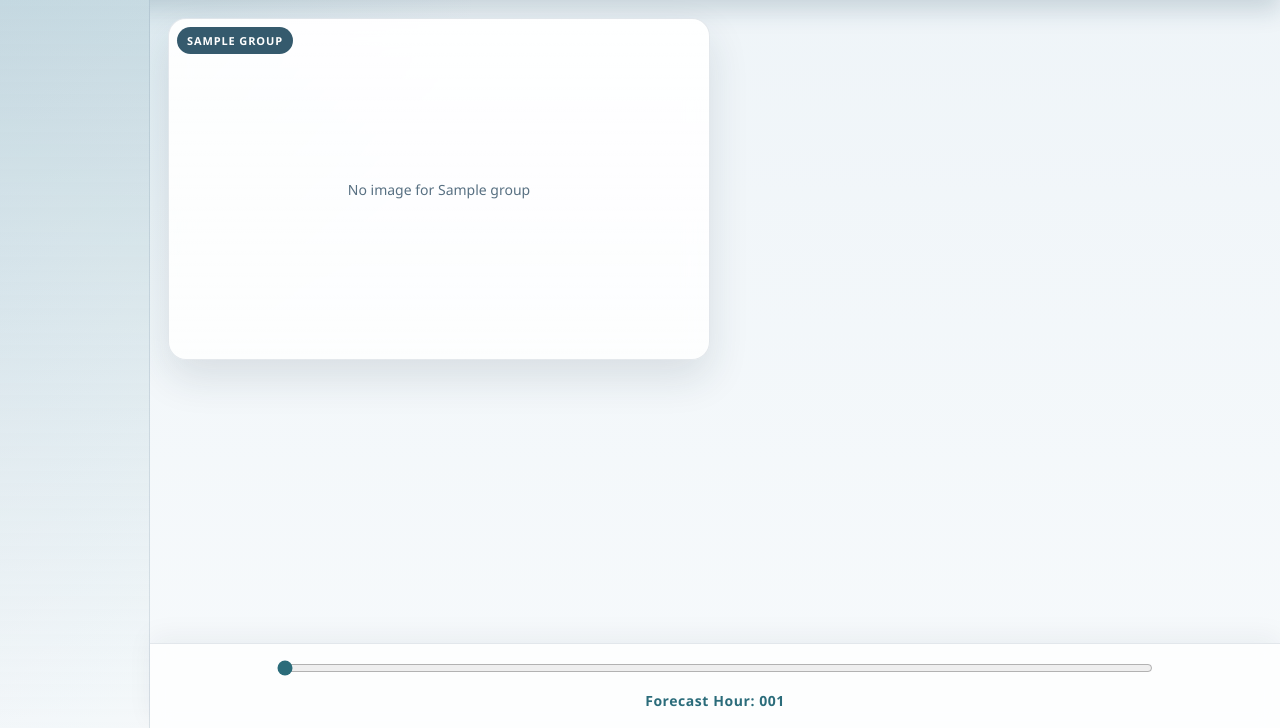
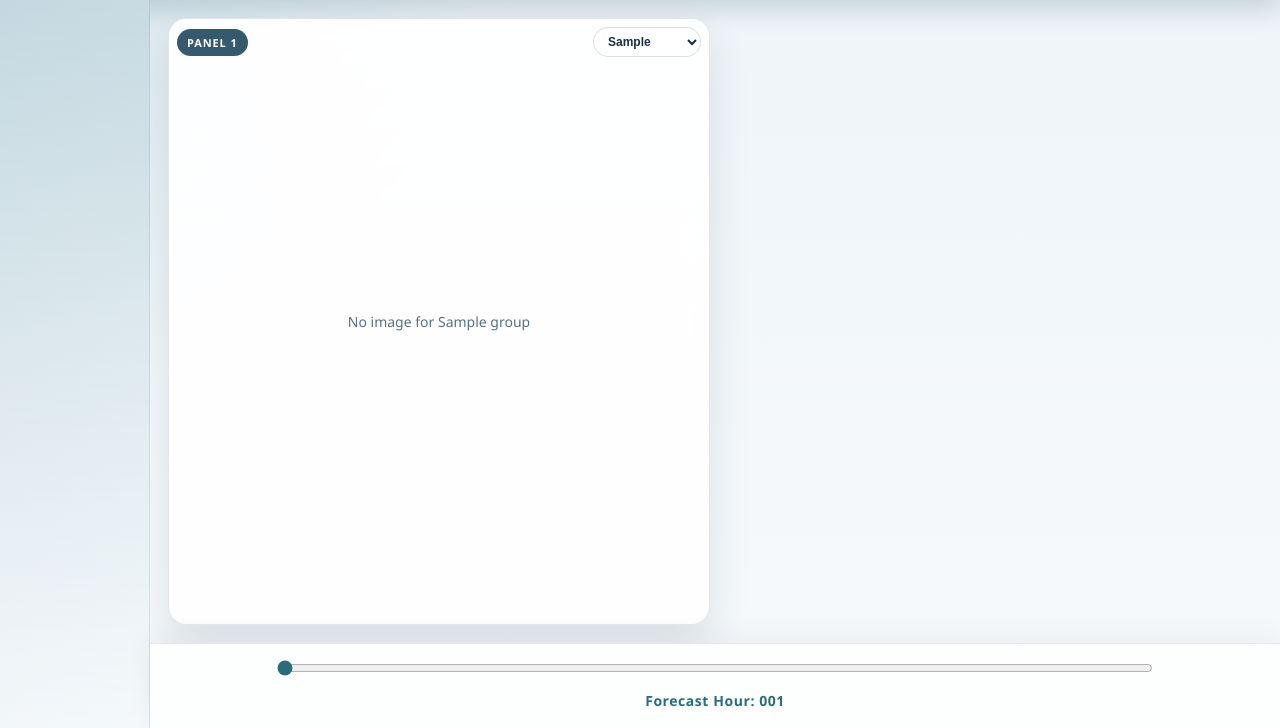
Before and after one commit to Jackweather/adkwx1, a Flask app: template templates/index.html in a window 1280 px wide. Shown: the part 72-800 px from the top of the page. Run offline with Flask 2, Linux system fonts and the light colour scheme; the template is opened without the code that fills it: most values are stand-ins (such as "Sample title", 1, 10 or a date in 2020).

Commit message:
Update index.html

```diff
--- a/templates/index.html
+++ b/templates/index.html
@@ -78,8 +78,7 @@
         .slide.active {
             display: grid;
             grid-template-columns: 1fr 1fr;
-            /* slightly smaller rows so panels are a bit reduced */
-            grid-template-rows: minmax(320px, 1fr) minmax(320px, 1fr);
+            grid-auto-rows: minmax(320px, 1fr);
             gap: 10px;
             align-items: stretch;
         }
@@ -97,11 +96,18 @@
             overflow: hidden;
             min-height: 320px; /* reduced size */
         }
-        .panel-label {
+        .panel-header {
             position: absolute;
             top: 8px;
             left: 8px;
-            z-index: 1;
+            right: 8px;
+            z-index: 2;
+            display: flex;
+            align-items: center;
+            justify-content: space-between;
+            gap: 10px;
+        }
+        .panel-label {
             padding: 6px 10px;
             border-radius: 999px;
             background: var(--label-bg);
@@ -111,12 +117,26 @@
             letter-spacing: 0.08em;
             text-transform: uppercase;
         }
+        .panel-select {
+            min-width: 108px;
+            border: 1px solid rgba(15, 59, 82, 0.16);
+            border-radius: 999px;
+            padding: 6px 10px;
+            background: rgba(255, 255, 255, 0.94);
+            color: var(--text);
+            font-size: 12px;
+            font-weight: 600;
+        }
         /* let PNGs fill the panel as much as possible while preserving aspect */
         .panel img {
             width: 100%;
             height: 100%;
             object-fit: contain;
             display: block;
+        }
+        .panel img.is-hidden,
+        .empty.is-hidden {
+            display: none;
         }
         .empty {
             color: var(--muted);
@@ -147,17 +167,17 @@
 
         @media (max-width: 1100px) {
             .left-side { display: none; }
-            .slide.active { grid-template-columns: 1fr 1fr; grid-template-rows: minmax(260px, auto) minmax(260px, auto); }
+            .slide.active { grid-template-columns: 1fr 1fr; grid-auto-rows: minmax(260px, auto); }
             .panel { min-height: 260px; }
         }
         /* keep 2x2 on small phones like iPhone, reduce heights so it fits */
         @media (max-width: 420px) {
             .left-side { display: none; }
-            .slide.active { grid-template-columns: 1fr 1fr; grid-template-rows: minmax(160px, auto) minmax(160px, auto); gap:8px; }
+            .slide.active { grid-template-columns: 1fr; grid-auto-rows: minmax(160px, auto); gap:8px; }
             .panel { min-height: 160px; padding:4px; }
         }
         @media (max-width: 320px) {
-            .slide.active { grid-template-rows: minmax(140px, auto) minmax(140px, auto); }
+            .slide.active { grid-auto-rows: minmax(140px, auto); }
             .panel { min-height: 140px; }
         }
     </style>
@@ -172,16 +192,24 @@
             <div class="slider-container">
                 {% for slide in slides %}
                 <div class="slide{% if loop.first %} active{% endif %}" data-index="{{ slide.index }}">
-                    {# render panels in the same order as groups in app.py #}
-                    {% for group in groups %}
+                    {% for group in default_panel_groups %}
+                    {% set panel_index = loop.index0 %}
                     {% set image = slide.images.get(group) %}
-                    <div class="panel">
-                        <div class="panel-label">{{ group }}</div>
-                        {% if image %}
-                        <img src="{{ url_for('serve_png', group=group, filename=image.filename, v=image.version) }}" alt="Forecast {{ group }}">
-                        {% else %}
-                        <div class="empty">No image for {{ group }}</div>
-                        {% endif %}
+                    <div class="panel" data-panel-index="{{ panel_index }}">
+                        <div class="panel-header">
+                            <div class="panel-label">Panel {{ panel_index + 1 }}</div>
+                            <select class="panel-select" data-panel-index="{{ panel_index }}" aria-label="Choose image for panel {{ panel_index + 1 }}">
+                                {% for option_group in groups %}
+                                <option value="{{ option_group }}"{% if option_group == group %} selected{% endif %}>{{ option_group }}</option>
+                                {% endfor %}
+                            </select>
+                        </div>
+                        <img
+                            {% if image %}src="{{ url_for('serve_png', group=group, filename=image.filename, v=image.version) }}"{% endif %}
+                            alt="Forecast {{ group }}"
+                            class="panel-image{% if not image %} is-hidden{% endif %}"
+                        >
+                        <div class="empty{% if image %} is-hidden{% endif %}">No image for {{ group }}</div>
                     </div>
                     {% endfor %}
                 </div>
@@ -193,27 +221,75 @@
             </div>
         </div>
     </div>
+    <script id="slideData" type="application/json">{{ slides | tojson }}</script>
     <script>
-        const slides = Array.from(document.querySelectorAll('.slide'));
+        const slideElements = Array.from(document.querySelectorAll('.slide'));
+        const slideDataElement = document.getElementById('slideData');
+        const slideData = slideDataElement ? JSON.parse(slideDataElement.textContent) : [];
         const sliderBar = document.getElementById('sliderBar');
         const forecastHour = document.getElementById('forecastHour');
+
+        function buildImageUrl(group, image) {
+            const filename = encodeURIComponent(image.filename);
+            return `/pngs/${encodeURIComponent(group)}/${filename}?v=${encodeURIComponent(image.version)}`;
+        }
+
+        function updateSlidePanels(index) {
+            const slide = slideElements[index];
+            const data = slideData[index];
+            if (!slide || !data) {
+                return;
+            }
+
+            slide.querySelectorAll('.panel').forEach((panel) => {
+                const panelSelect = panel.querySelector('.panel-select');
+                const selectedGroup = panelSelect ? panelSelect.value : null;
+                const imageData = selectedGroup ? data.images[selectedGroup] : null;
+                const image = panel.querySelector('.panel-image');
+                const empty = panel.querySelector('.empty');
+
+                if (!selectedGroup || !image || !empty) {
+                    return;
+                }
+
+                empty.textContent = `No image for ${selectedGroup}`;
+                image.alt = `Forecast ${selectedGroup}`;
+
+                if (imageData) {
+                    image.src = buildImageUrl(selectedGroup, imageData);
+                    image.classList.remove('is-hidden');
+                    empty.classList.add('is-hidden');
+                } else {
+                    image.removeAttribute('src');
+                    image.classList.add('is-hidden');
+                    empty.classList.remove('is-hidden');
+                }
+            });
+        }
 
         function formatIndex(idx) {
             return (/^\d+$/).test(idx) ? String(idx).padStart(3,'0') : idx;
         }
 
         function showSlide(index) {
-            slides.forEach((s, i) => s.classList.toggle('active', i === index));
-            const idx = slides[index] && slides[index].dataset.index ? slides[index].dataset.index : '';
+            slideElements.forEach((s, i) => s.classList.toggle('active', i === index));
+            const idx = slideElements[index] && slideElements[index].dataset.index ? slideElements[index].dataset.index : '';
             forecastHour.textContent = `Forecast Hour: ${formatIndex(idx)}`;
+            updateSlidePanels(index);
         }
 
         sliderBar.addEventListener('input', (event) => {
             showSlide(parseInt(event.target.value, 10));
         });
 
+        document.querySelectorAll('.panel-select').forEach((select) => {
+            select.addEventListener('change', () => {
+                showSlide(parseInt(sliderBar.value, 10));
+            });
+        });
+
         // initialize
-        if (slides.length) showSlide(0);
+        if (slideElements.length) showSlide(0);
     </script>
 </body>
 </html>
```
